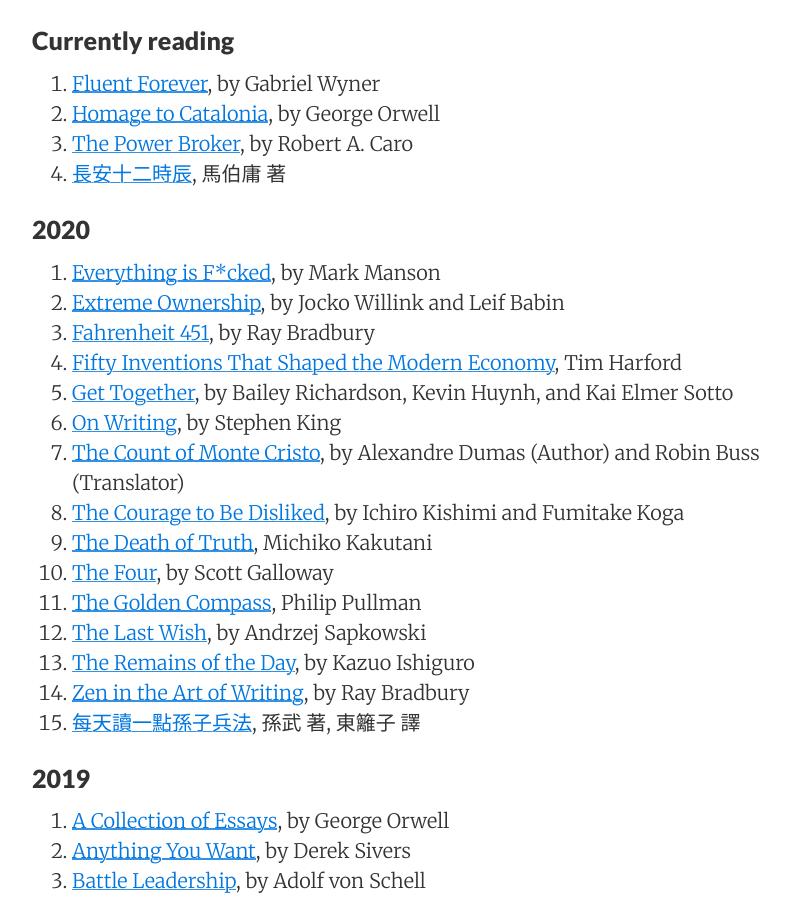
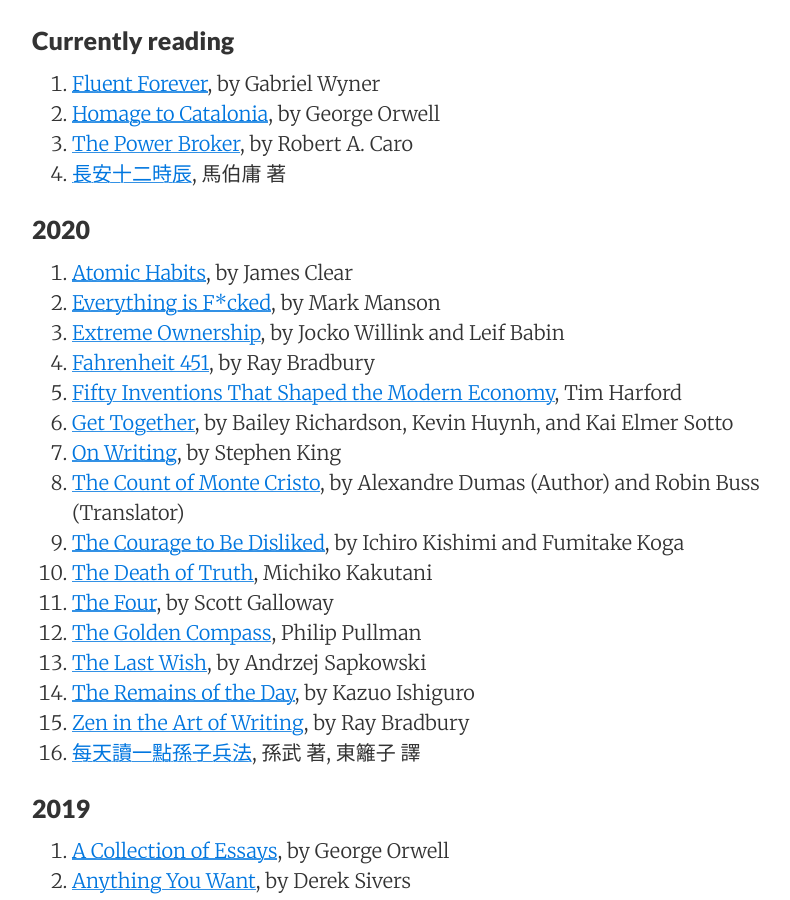
Before and after one commit to sewardlee337/sewardlee337.github.io, a Jekyll site: the page built from readinglist.md, in a window 1280 px wide and 900 px high, scrolled down 350 px. Shown: the whole window, without its empty margins (188-978 px from the left). Built offline with Jekyll 4.4.1, drawn with Linux system fonts in a browser that asks for light colours; nearby versions of some CDN libraries.

Commit message:
Update reading list

```diff
--- a/readinglist.md
+++ b/readinglist.md
@@ -20,6 +20,7 @@ _"My alma mater was books, a good library... I could spend the rest of my life r
 
 ### 2020
 
+1. [Atomic Habits](https://amzn.to/2yWRJbb), by James Clear
 1. [Everything is F*cked](https://amzn.to/2F53aNW), by Mark Manson
 1. [Extreme Ownership](https://amzn.to/2QEuPvP), by Jocko Willink and Leif Babin
 1. [Fahrenheit 451](https://amzn.to/2TQ6dlQ), by Ray Bradbury
```
